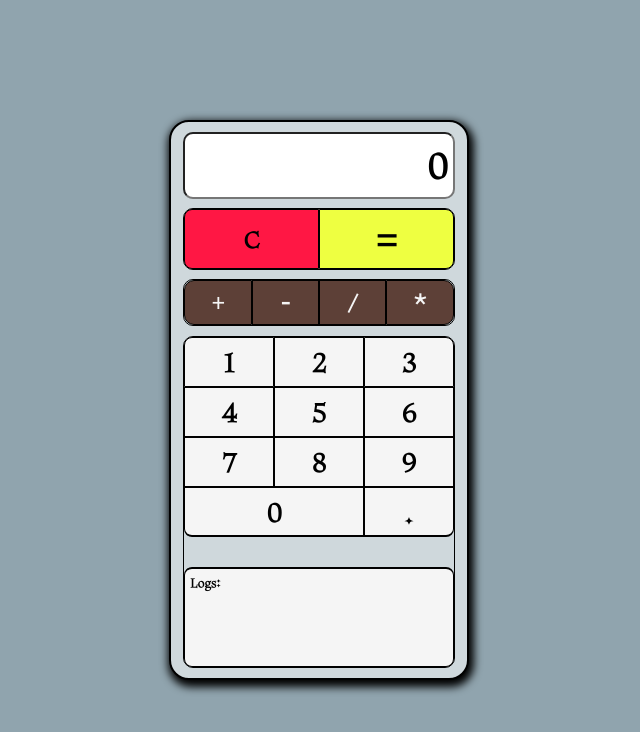
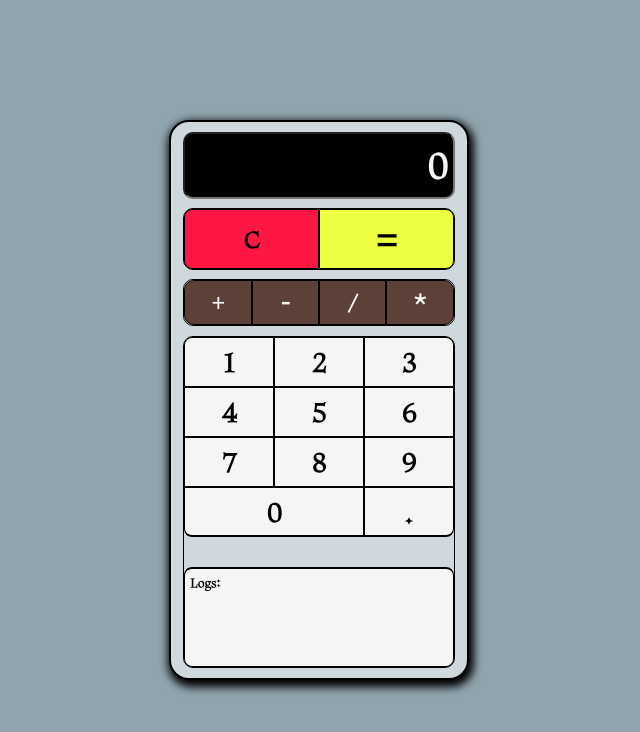
Before and after one commit to DeguzBelarus/React-Calculator-App, a React (Create React App) app: page / in a window 1280 px wide. Shown: the top 732 px of the page, without its empty margins (321-961 px from the left). Built offline with nearby package versions, Linux system fonts and the light colour scheme.

Commit message:
functionality improvement 8

```diff
--- a/src/components/CalculatorBody/CalculatorBody.scss
+++ b/src/components/CalculatorBody/CalculatorBody.scss
@@ -26,6 +26,8 @@
     font-size: 34px;
     font-weight: bold;
     user-select: none;
+    background: black;
+    color: whitesmoke;
     transition: 0.1s;
 }
 
```
